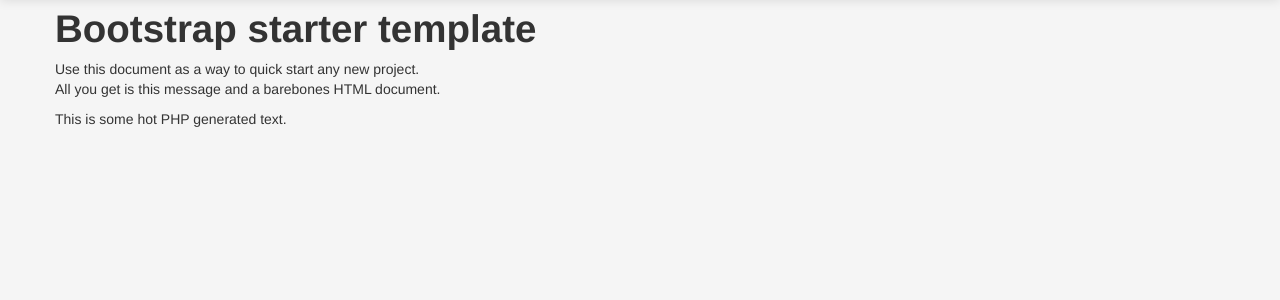
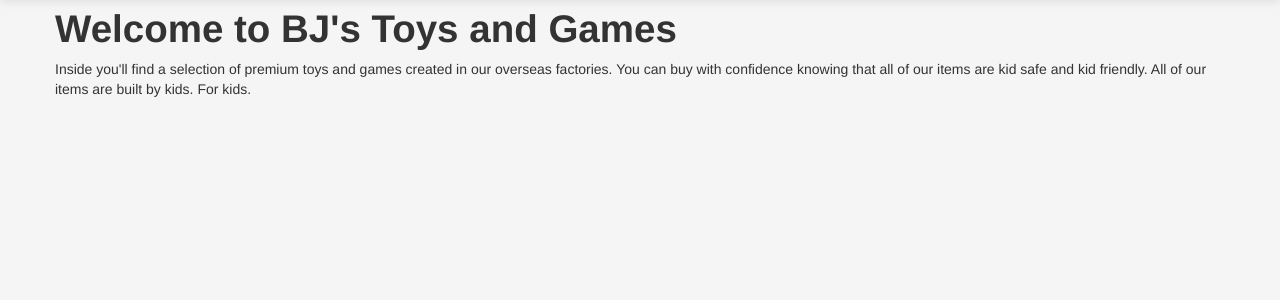
Before and after one commit to bobby-vandiver/cs405-final-project, a PHP site: page / in a window 1280 px wide. Shown: the part 41-341 px from the top of the page. Run offline with PHP 8.4, Linux system fonts and the light colour scheme.

Commit message:
Add welcome message

```diff
--- a/app/index.php
+++ b/app/index.php
@@ -9,12 +9,11 @@
 
     <div class="container">
 
-      <h1>Bootstrap starter template</h1>
-      <p>Use this document as a way to quick start any new project.<br> All you get is this message and a barebones HTML document.</p>
+      <h1>Welcome to BJ's Toys and Games</h1>
 
-      <?php echo "<p>This is some hot PHP generated text.</p>" ?>
+      <p>Inside you'll find a selection of premium toys and games created in our overseas factories. You can buy with confidence knowing that all of our items are kid safe and kid friendly. All of our items are built by kids. For kids.</p>
 
-    </div> <!-- /container -->
+    </div>
 
     <?php include 'footer.php'; ?>
 
```
